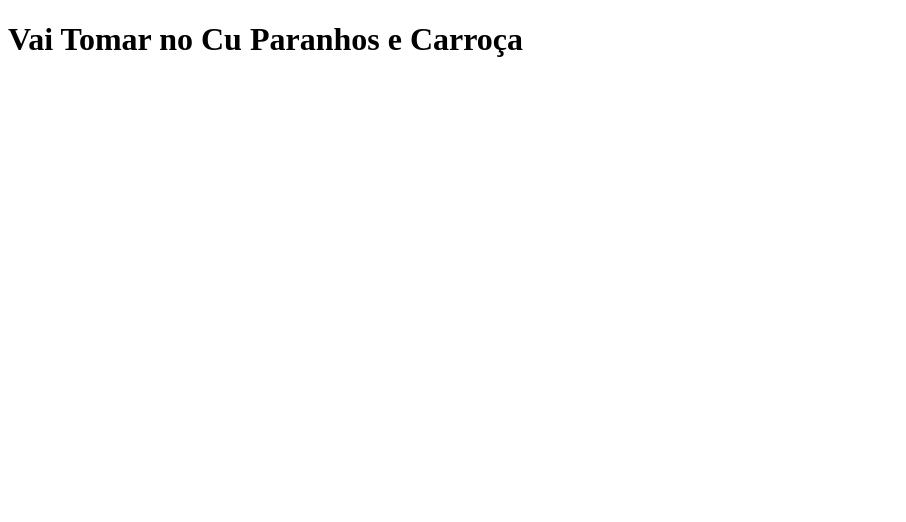
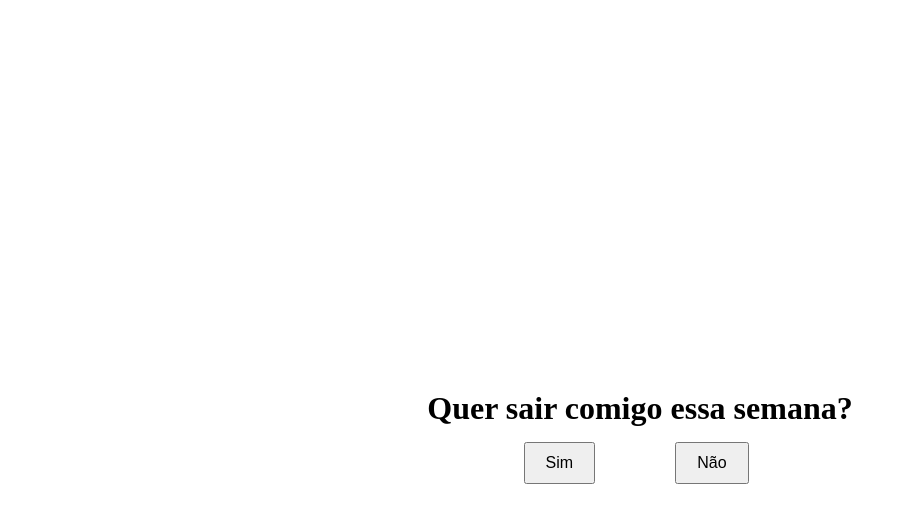
Before and after one commit to balb-0/clone-tabnews, a Next.js app: page / in a window 1280 px wide. Shown: the top 522 px of the page, without its empty margins (0-906 px from the left). Built offline with nearby package versions, Linux system fonts and the light colour scheme.

Commit message:
mensagem de saída

```diff
--- a/pages/index.js
+++ b/pages/index.js
@@ -1,5 +1,58 @@
-function Home() {
-  return <h1>Vai Tomar no Cu Paranhos e Carroça</h1>;
+import { useState } from "react";
+
+export default function Home() {
+  const [position, setPosition] = useState({ top: "53%", left: "52%" });
+
+  const handleMouseEnter = () => {
+    const randomTop = `${Math.floor(Math.random() * 90) + 5}%`;
+    const randomLeft = `${Math.floor(Math.random() * 90) + 5}%`;
+    setPosition({ top: randomTop, left: randomLeft });
+  };
+
+  return (
+    <div style={styles.container}>
+      <h1 style={styles.title}>Quer sair comigo essa semana?</h1>
+      <button style={styles.button1}>Sim</button>
+      <button
+        style={{ ...styles.button2, ...styles.movingButton, ...position }}
+        onMouseEnter={handleMouseEnter}
+      >
+        Não
+      </button>
+    </div>
+  );
 }
 
-export default Home;
+const styles = {
+  container: {
+    display: "flex",
+    flexDirection: "column",
+    alignItems: "center",
+    justifyContent: "center",
+    height: "100vh",
+    position: "relative",
+  },
+  title: {
+    fontSize: "2rem",
+    marginBottom: "20px",
+  },
+  button1: {
+    padding: "10px 20px",
+    fontSize: "1rem",
+    margin: "10px",
+    cursor: "pointer",
+    position: "absolute",
+    top: "53%",
+    left: "40%",
+  },
+  button2: {
+    padding: "10px 20px",
+    fontSize: "1rem",
+    margin: "10px",
+    cursor: "pointer",
+  },
+  movingButton: {
+    position: "absolute",
+    transition: "top 0.1s, left 0.1s",
+  },
+};
```
